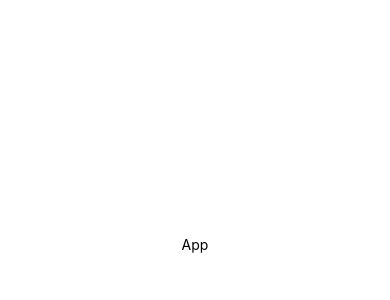
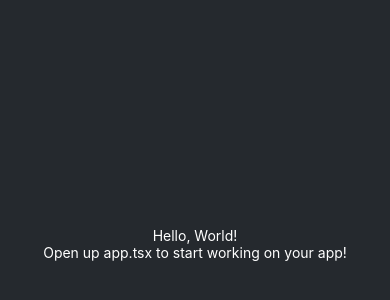
Before and after one commit to mimototo/react-native-test, a React Native app: screen / in a window 390 px wide. Shown: the part 178-478 px from the top of the page. Built offline with nearby package versions, Linux system fonts and the light colour scheme.

Commit message:
change screen color

```diff
--- a/src/screens/app.tsx
+++ b/src/screens/app.tsx
@@ -6,7 +6,10 @@ import { StatusBar } from "expo-status-bar";
 const App: FC = () => {
   return (
     <View style={styles.container}>
-      <Text>App</Text>
+      <Text style={{ color: "#fff" }}>Hello, World!</Text>
+      <Text style={styles.text}>
+        Open up app.tsx to start working on your app!
+      </Text>
       <StatusBar />
     </View>
   );
@@ -15,9 +18,12 @@ const App: FC = () => {
 const styles = StyleSheet.create({
   container: {
     flex: 1,
-    backgroundColor: "#fff",
+    backgroundColor: "#25292e",
     alignItems: "center",
     justifyContent: "center",
+  },
+  text: {
+    color: "#fff",
   },
 });
 
```
